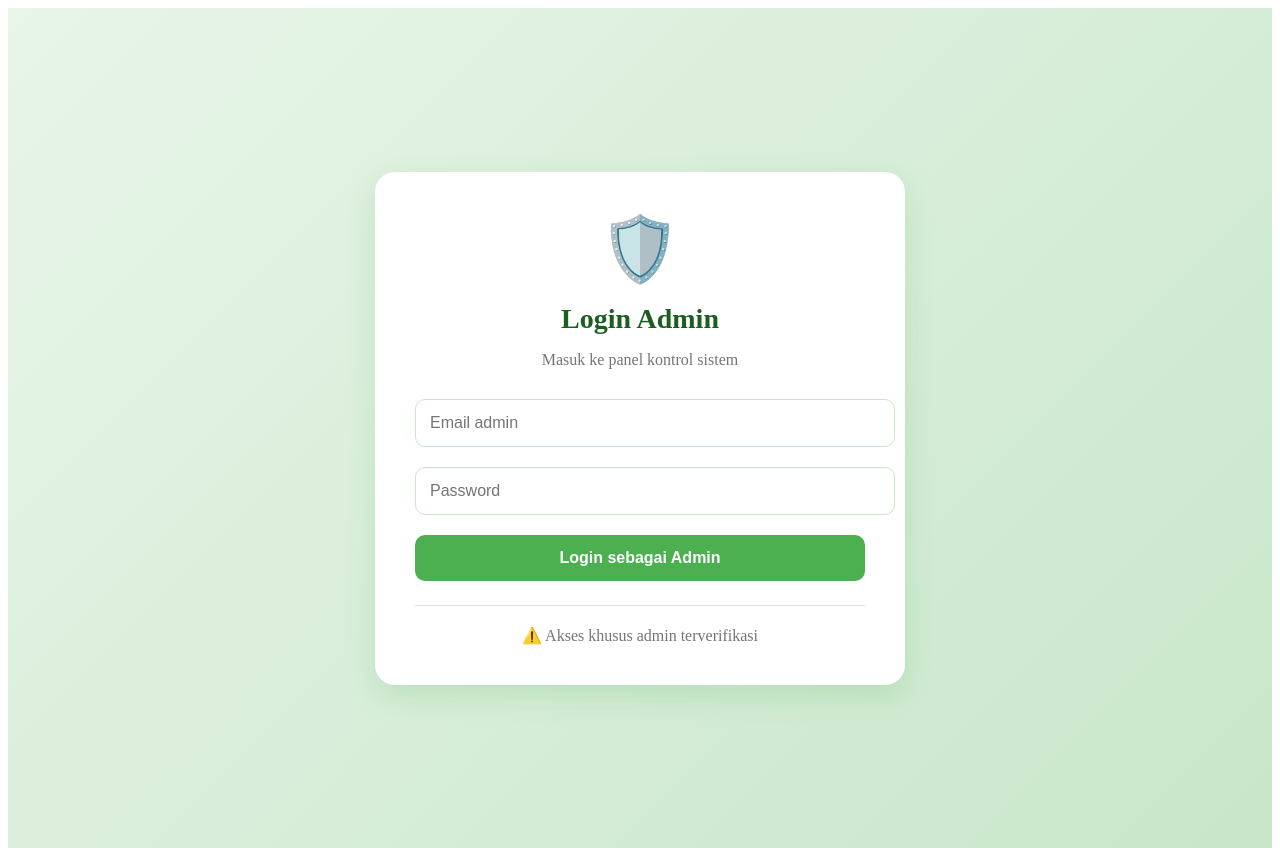
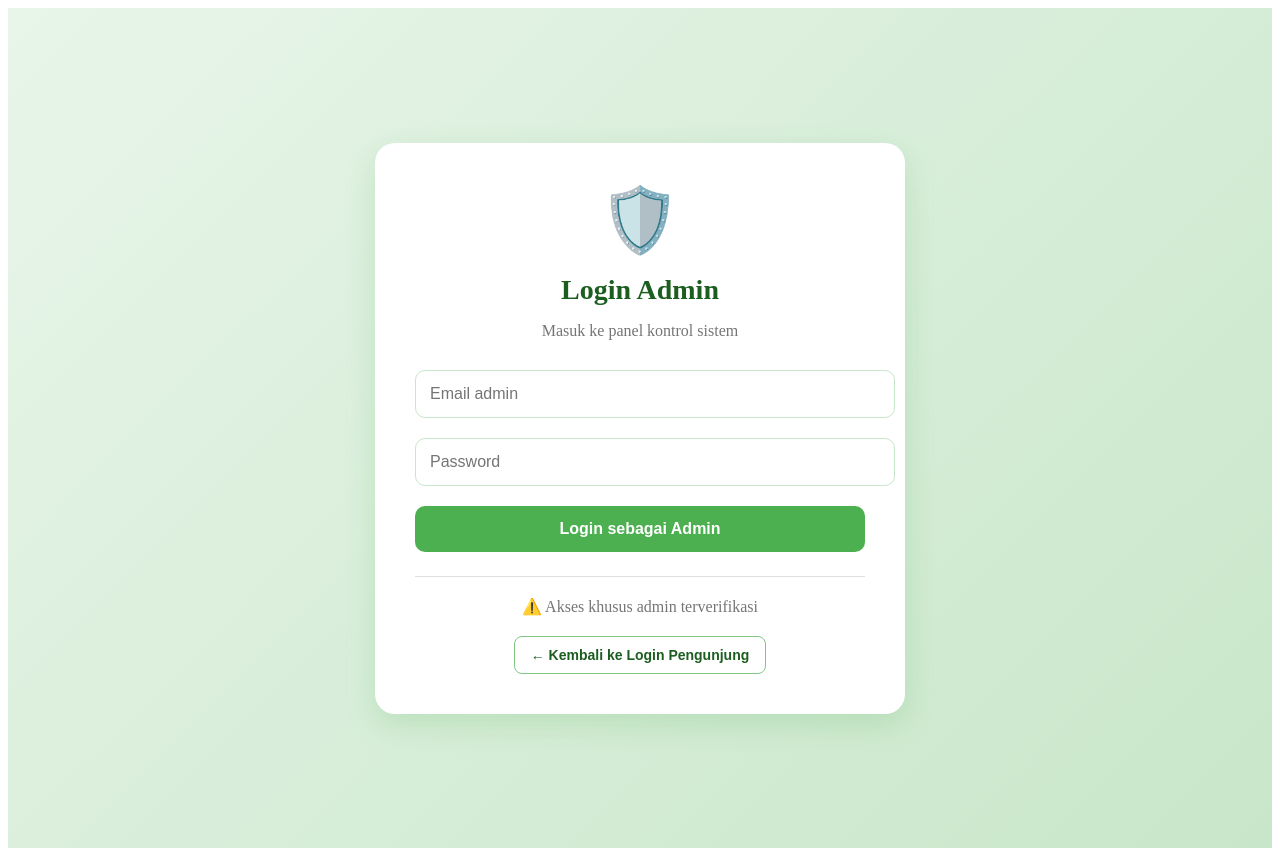
Before and after one commit to DhandhaDendriyaE/CUACA, a React (Vite) app in the folder client/: page /login/admin in a window 1280 px wide. Built offline with nearby package versions, Linux system fonts and the light colour scheme.

Commit message:
membuat route untuk admin

```diff
--- a/client/src/pages/LoginAdmin.jsx
+++ b/client/src/pages/LoginAdmin.jsx
@@ -80,13 +80,21 @@ export default function LoginAdmin() {
           <p style={{ margin: 0, color: '#757575' }}>
             ⚠️ Akses khusus admin terverifikasi
           </p>
+
+          {/* ✅ TOMBOL KEMBALI KE LOGIN PENGUNJUNG */}
+          <button
+            onClick={() => navigate('/login/pengunjung')}
+            style={styles.backButton}
+          >
+            ← Kembali ke Login Pengunjung
+          </button>
         </div>
       </div>
     </div>
   );
 }
 
-// Styling (sama seperti sebelumnya)
+// Styling (diperluas dengan backButton)
 const styles = {
   container: {
     minHeight: '100vh',
@@ -145,5 +153,20 @@ const styles = {
     marginTop: '24px',
     paddingTop: '20px',
     borderTop: '1px solid #E0E0E0'
+  },
+  backButton: {
+    marginTop: '20px',
+    padding: '10px 16px',
+    background: 'none',
+    border: '1px solid #81C784',
+    borderRadius: '8px',
+    color: '#1B5E20',
+    cursor: 'pointer',
+    fontSize: '14px',
+    fontWeight: '600',
+    transition: 'all 0.2s',
+    ':hover': {
+      background: '#E8F5E9'
+    }
   }
 };
--- a/client/src/pages/WeatherDashboard.jsx
+++ b/client/src/pages/WeatherDashboard.jsx
@@ -1,14 +1,22 @@
-// client/src/pages/WeatherDashboard.jsx
 import { useState, useEffect } from 'react';
+import { useNavigate } from 'react-router-dom';
 import LocationSearch from '../components/LocationSearch';
 import WeatherCard from '../components/WeatherCard';
 import { getWeather } from '../services/api';
+import { logout } from '../services/auth'; // ✅ tambahkan ini
 
 export default function WeatherDashboard() {
   const [data, setData] = useState(null);
   const [loading, setLoading] = useState(false);
   const [error, setError] = useState('');
   const [activeDayIndex, setActiveDayIndex] = useState(1);
+  const navigate = useNavigate(); // ✅ tambahkan ini
+
+  // ✅ Fungsi logout
+  const handleLogout = () => {
+    logout();
+    navigate('/login/pengunjung');
+  };
 
   const handleSearch = async (location) => {
     if (!location.trim()) return;
@@ -39,16 +47,31 @@ export default function WeatherDashboard() {
       margin: '0 auto',
       background: '#f9f9f9'
     }}>
-      <h1 style={{ color: '#0d47a1', textAlign: 'center', marginBottom: '20px' }}>
-        🌍 Weather Dashboard
-      </h1>
+      {/* ✅ Header dengan tombol logout */}
+      <div style={{ display: 'flex', justifyContent: 'space-between', alignItems: 'center', marginBottom: '20px' }}>
+        <h1 style={{ color: '#0d47a1', margin: 0 }}>🌍 Weather Dashboard</h1>
+        <button
+          onClick={handleLogout}
+          style={{
+            padding: '8px 16px',
+            background: '#f44336',
+            color: 'white',
+            border: 'none',
+            borderRadius: '8px',
+            cursor: 'pointer',
+            fontWeight: 'bold',
+            fontSize: '0.95rem'
+          }}
+        >
+          🔐 Logout
+        </button>
+      </div>
 
       <LocationSearch onSearch={handleSearch} />
 
       {loading && <p style={{ textAlign: 'center', color: '#1976d2' }}>Memuat...</p>}
       {error && <p style={{ textAlign: 'center', color: 'red' }}>❌ {error}</p>}
 
-      {/* ✅ DIPERBAIKI: currentDay (bukan current_day) */}
       {currentDay && data && (
         <WeatherCard
           data={currentDay}
--- a/client/src/services/auth.js
+++ b/client/src/services/auth.js
@@ -2,7 +2,10 @@
 
 const API_BASE = 'http://localhost:5000/api';
 
-// ✅ Fungsi login pengunjung
+export const logout = () => {
+  localStorage.removeItem('token');
+  localStorage.removeItem('userRole');
+};
 export const loginPengunjung = async (email, password) => {
   const res = await fetch(`${API_BASE}/auth/login`, {
     method: 'POST',
```
Also changed, not shown: 2 other files (tests, documents, lock files or other folders).
